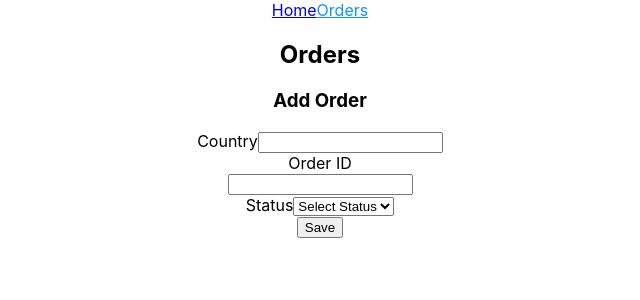
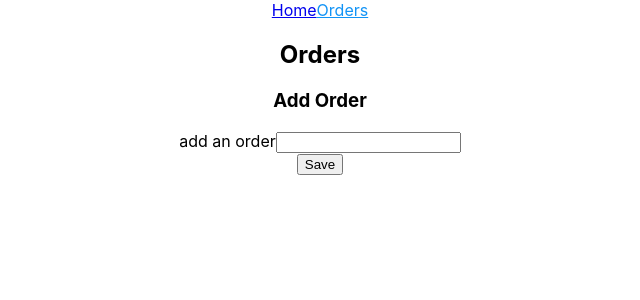
Before and after one commit to PabloPap/order-management-system, a React (Create React App) app: page /orders in a window 1280 px wide. Shown: the top 300 px of the page, without its empty margins (320-960 px from the left). Built offline with nearby package versions, Linux system fonts and the light colour scheme; what redux-immutable-state-invariant would draw is missing.

Commit message:
finished action that adding an order

```diff
--- a/package.json
+++ b/package.json
@@ -6,6 +6,7 @@
     "@testing-library/jest-dom": "^5.11.9",
     "@testing-library/react": "^11.2.5",
     "@testing-library/user-event": "^12.8.3",
+    "prop-types": "^15.7.2",
     "react": "^17.0.2",
     "react-dom": "^17.0.2",
     "react-redux": "^7.2.3",
--- a/src/components/orders/OrdersPage.js
+++ b/src/components/orders/OrdersPage.js
@@ -1,57 +1,65 @@
-import React, { useState } from 'react';
+import React from 'react';
+import { connect } from 'react-redux';
+import * as orderActions from '../../redux/actions/orderActions';
+import PropTypes from 'prop-types';
+import { bindActionCreators } from 'redux';
 
-const OrdersPage = () => {
-  const [item, setItem] = useState('');
-  const [id, setId] = useState('');
-
-  const handleSubmit = (e) => {
-    e.preventDefault();
-    alert(item);
+class OrdersPage extends React.Component {
+  state = {
+    order: {
+      title: '',
+    },
   };
 
-  return (
-    <form onSubmit={handleSubmit}>
-      <h2>Orders</h2>
-      <h3>Add Order</h3>
-      <div>
-        <label htmlFor="">Country</label>
-        <input
-          name="item"
-          type="text"
-          value={item}
-          onChange={(e) => setItem(e.target.value)}
-        />
-      </div>
+  handleSubmit = (e) => {
+    e.preventDefault();
+    this.props.actions.createOrder(this.state.order);
+  };
 
-      <div>
-        <label htmlFor="">Order ID</label>
+  handleChange = (e) => {
+    const order = { ...this.state.order, title: e.target.value };
+    this.setState({ order });
+  };
+
+  render() {
+    return (
+      <form onSubmit={this.handleSubmit}>
+        <h2>Orders</h2>
+        <h3>Add Order</h3>
         <div>
+          <label>add an order</label>
           <input
+            name="order"
             type="text"
-            name="orderId"
-            placeholder=""
-            value={id}
-            onChange=""
+            value={this.state.order.title}
+            onChange={this.handleChange}
           />
         </div>
-      </div>
+        <button type="submit">Save</button>
 
-      <div>
-        <label htmlFor="">Status</label>
-        <select
-          name="name"
-          value="value"
-          onChange={(e) => setItem(e.target.value)}
-        >
-          <option value="">Select Status</option>
-          <option value="pending">Pending</option>
-          <option value="completed">Completed</option>
-          <option value="Cancelled">Cancelled</option>
-        </select>
-      </div>
-      <button type="submit">Save</button>
-    </form>
-  );
+        {this.props.orders.map((order) => (
+          <div key={order.title}>{order.title}</div>
+        ))}
+      </form>
+    );
+  }
+}
+
+OrdersPage.propTypes = {
+  orders: PropTypes.array.isRequired,
+  actions: PropTypes.object.isRequired,
 };
 
-export default OrdersPage;
+function mapStateToProps(state) {
+  return {
+    orders: state.orders,
+  };
+}
+
+function mapDispatchToProps(dispatch) {
+  return {
+    actions: bindActionCreators(orderActions, dispatch),
+  };
+}
+
+export default connect(mapStateToProps, mapDispatchToProps)(OrdersPage);
--- /dev/null
+++ b/src/redux/actions/actionTypes.js
@@ -0,0 +1 @@
+export const CREATE__ORDER = 'CREATE_ORDER';
--- a/src/redux/actions/orderActions.js
+++ b/src/redux/actions/orderActions.js
@@ -1,5 +1,7 @@
+import * as types from './actionTypes';
+
 // Action creator function
 
 export function createOrder(order) {
-  return { type: 'CREATE_ORDER', order };
+  return { type: types.CREATE__ORDER, order };
 }
--- a/src/redux/reducers/orderReducer.js
+++ b/src/redux/reducers/orderReducer.js
@@ -1,6 +1,8 @@
+import * as types from '../actions/actionTypes';
+
 export default function orderReducer(state = [], action) {
   switch (action.type) {
-    case 'CREATE_ORDER':
+    case types.CREATE__ORDER:
       return [...state, { ...action.order }];
     default:
       return state;
```
